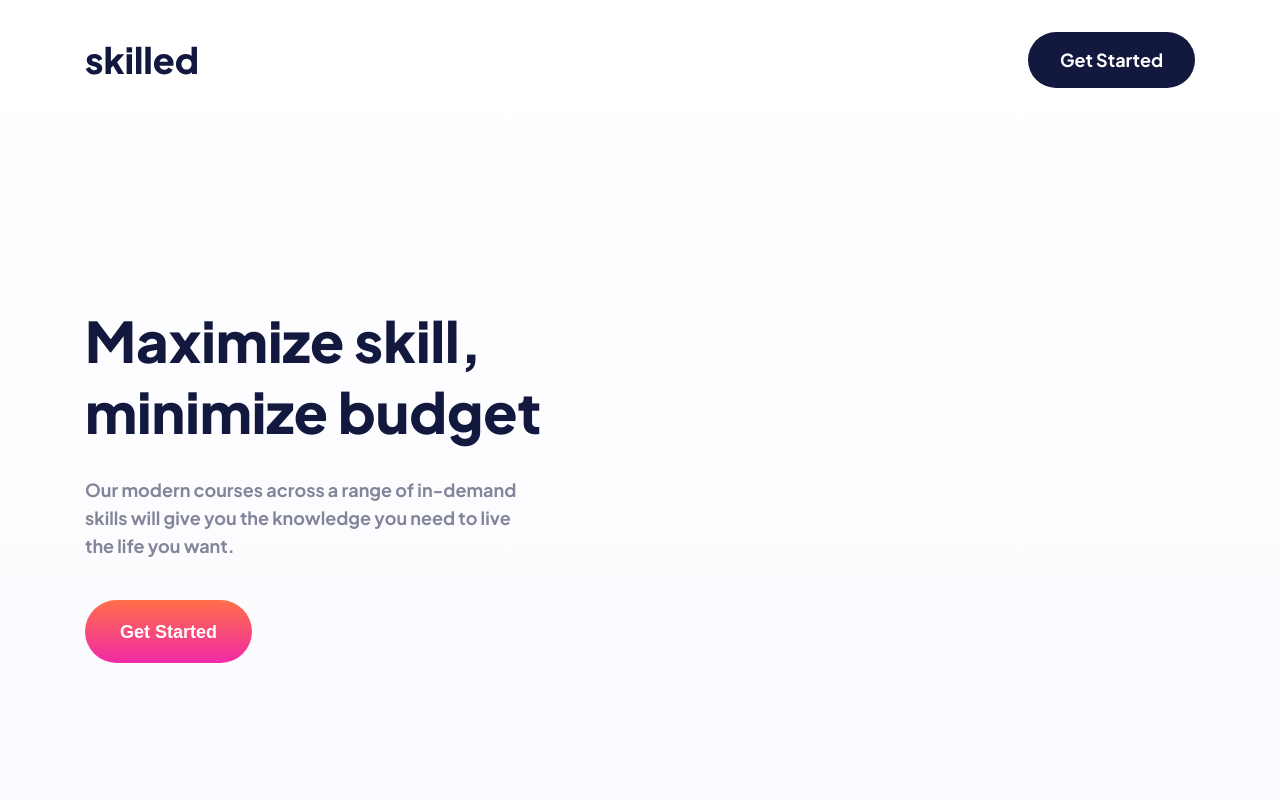
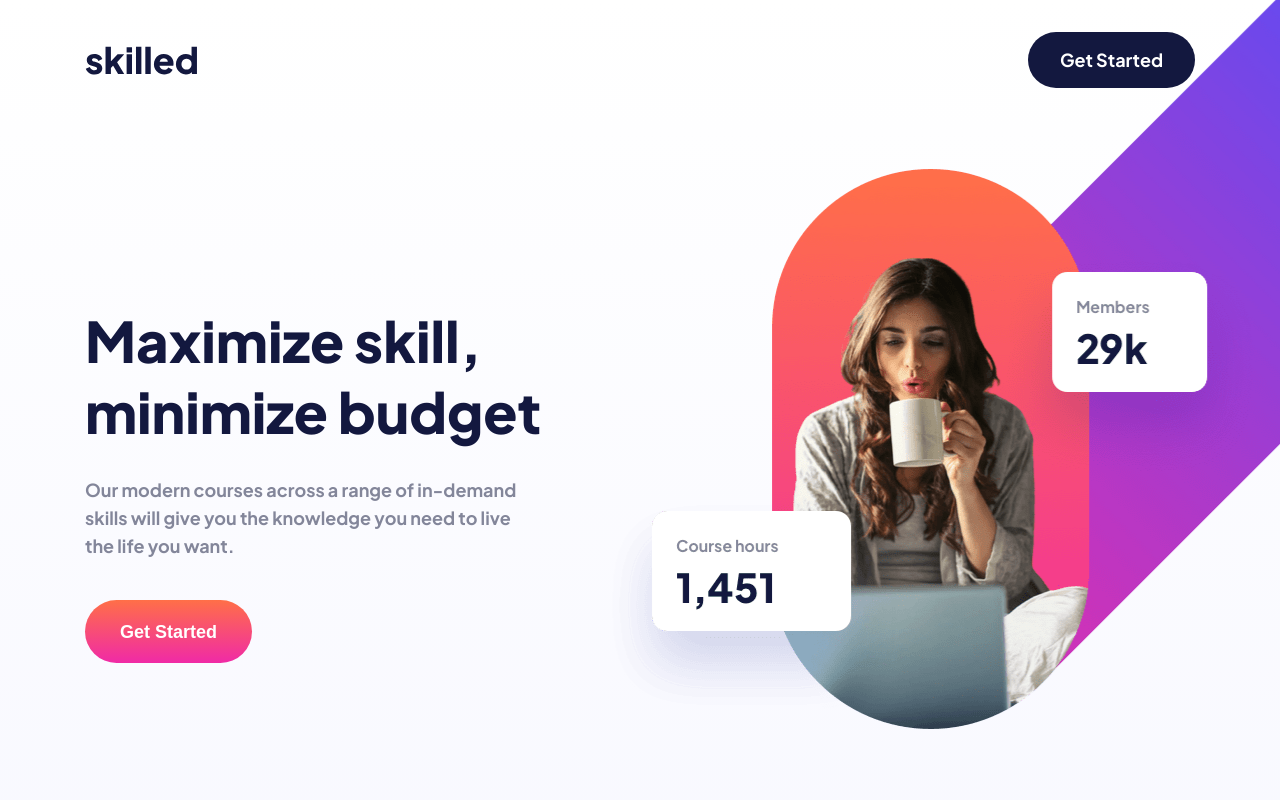
Before and after one commit to ostapyshyn/FM-Skilled-e-learning-landing-page, a React (Create React App) app: page / in a window 1280 px wide. Shown: the top 800 px of the page. Built offline with nearby package versions, Linux system fonts and the light colour scheme.

Commit message:
Add image

```diff
--- a/src/App.css
+++ /dev/null
@@ -1,13 +0,0 @@
-.App {
-  display: flex;
-  flex-direction: column;
-  /* justify-content: center;
-  align-items: center; */
-  /* height: 100vh; */
-  width: 100%;
-  /* max-width: 500px;
-  border: 1px solid mediumblue; */
-  margin: auto;
-
-
-}
--- a/src/App.js
+++ b/src/App.js
@@ -1,4 +1,4 @@
-import './App.css';
+import './App.scss';
 import About from './components/About';
 import InfoBlock from './components/InfoBlock';
 import Main from './components/Main';
@@ -12,6 +12,7 @@ function App() {
 
   return (
     <div className="App">
+      <div className="hero-image"></div>
       <About img={logo_dark} btnColor={button_color} />
       <InfoBlock />
       <Main />
--- /dev/null
+++ b/src/App.scss
@@ -0,0 +1,31 @@
+@import './index.scss';
+
+.App {
+  display: flex;
+  flex-direction: column;
+  /* justify-content: center;
+  align-items: center; */
+  /* height: 100vh; */
+  width: 100%;
+  /* max-width: 500px;
+  border: 1px solid mediumblue; */
+  margin: auto;
+}
+
+.hero-image {
+  @include min(576px) {
+    position: absolute;
+    top: 0;
+    right: 0;
+    width: 56%;
+    height: 70vh;
+    background-image: url(./assets/hero/image-hero-tablet.png);
+    background-repeat: no-repeat;
+    background-position: bottom left;
+  }
+  @include min(992px) {
+    height: 95vh;
+    background-image: url(./assets/hero/image-hero-desktop.png);
+    background-position: 35px -145px;
+  }
+}
--- a/src/components/InfoBlock/InfoBlock.jsx
+++ b/src/components/InfoBlock/InfoBlock.jsx
@@ -13,11 +13,6 @@ function InfoBlock() {
         </p>
         <button>Get Started</button>
       </div>
-
-      <picture>
-        <source media="(min-width: 1440px)" srcSet={hero} />
-        <img src={hero} alt="hero" />
-      </picture>
     </div>
   );
 }
--- a/src/components/Main/Main.jsx
+++ b/src/components/Main/Main.jsx
@@ -7,8 +7,8 @@ function Main() {
   return (
     <div className={styles.container}>
       <div className={styles.popular}>Check out our most popular courses!</div>
-      {courses.map((course) => {
-        return <Course title={course.title} text={course.text} image={course.image} />;
+      {courses.map((course, index) => {
+        return <Course title={course.title} text={course.text} image={course.image} key={index} />;
       })}
     </div>
   );
--- a/src/index.js
+++ b/src/index.js
@@ -1,6 +1,6 @@
 import React from 'react';
 import ReactDOM from 'react-dom/client';
-import './index.css';
+import './index.scss';
 import App from './App';
 
 const root = ReactDOM.createRoot(document.getElementById('root'));
--- a/src/index.css
+++ b/src/index.scss
@@ -9,6 +9,18 @@
 
 :root {
   --dark-blue: #13183f;
+}
+
+@mixin min($size) {
+  @media screen and (min-width: $size) {
+    @content;
+  }
+}
+
+@mixin max($size) {
+  @media screen and (max-width: $size) {
+    @content;
+  }
 }
 
 img,
@@ -55,8 +67,6 @@ body {
   -webkit-font-smoothing: antialiased;
   -moz-osx-font-smoothing: grayscale;
   background: linear-gradient(180deg, #ffffff 0%, #f0f1ff 100%);
-
-
 }
 
 code {
```
